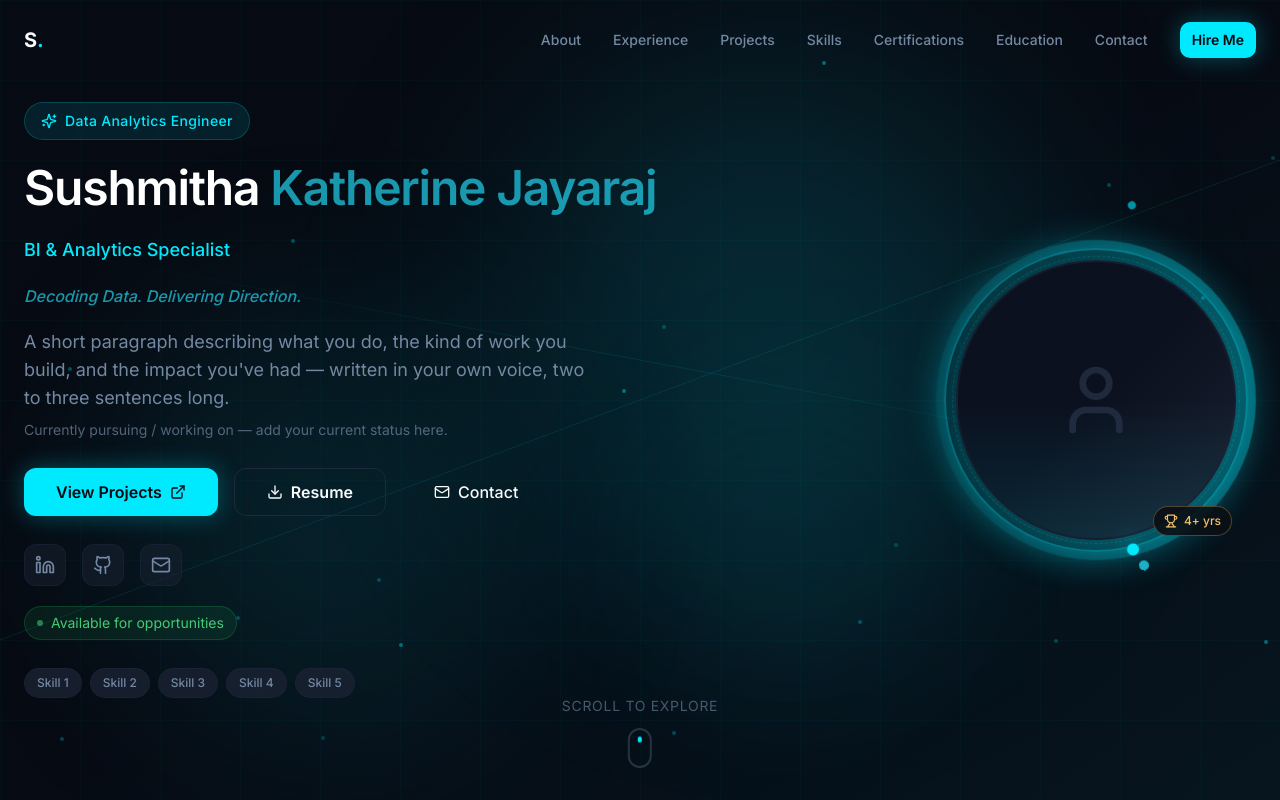
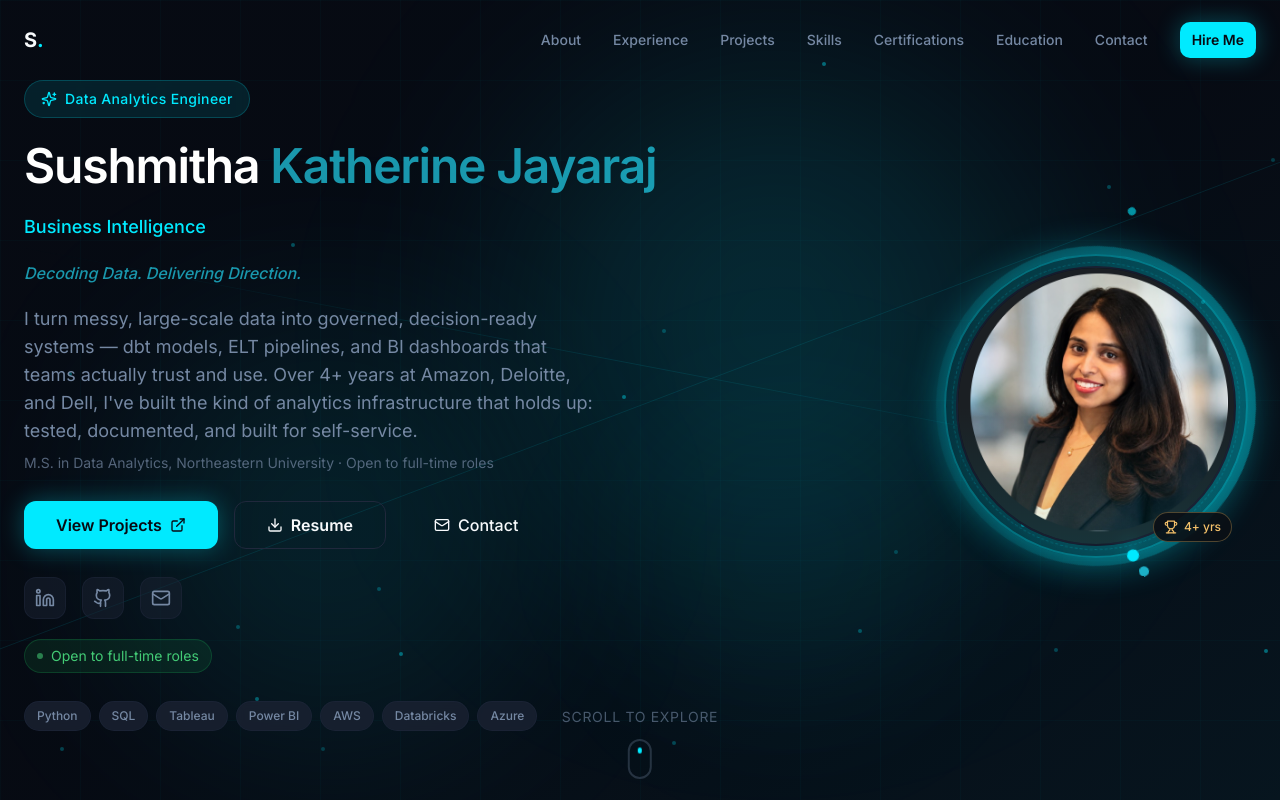
Before and after one commit to sushmitha-lab/SushmithaKatherine-portfolio, a React (Vite) app: page / in a window 1280 px wide. Shown: the top 800 px of the page. Built offline with nearby package versions, Linux system fonts and the light colour scheme.

Commit message:
Fill in hero section with real content

```diff
--- a/src/components/Footer.tsx
+++ b/src/components/Footer.tsx
@@ -14,15 +14,14 @@ const Footer = () => {
           <div className="text-center">
             <h3 className="text-2xl font-bold gradient-text mb-2">Sushmitha Katherine Jayaraj</h3>
             {/* ✏️ update specialties */}
-            <p className="text-sm text-muted-foreground">Data Analytics Engineer • Specialty One • Specialty Two</p>
+            <p className="text-sm text-muted-foreground">Data Analyst • Data Engineer • Business Intelligence</p>
           </div>
 
           <div className="flex items-center gap-4">
-            {/* ✏️ update hrefs */}
             {[
-              { icon: Github, href: '#', label: 'GitHub' },
-              { icon: Linkedin, href: '#', label: 'LinkedIn' },
-              { icon: Mail, href: 'mailto:you@example.com', label: 'Email' },
+              { icon: Github, href: 'https://github.com/sushmitha-lab', label: 'GitHub' },
+              { icon: Linkedin, href: 'https://www.linkedin.com/in/sushmitha-katherine-69387b189/', label: 'LinkedIn' },
+              { icon: Mail, href: 'mailto:sushmithakatherine1@gmail.com', label: 'Email' },
             ].map((social, index) => (
               <a
                 key={index}
--- a/src/components/HeroSection.tsx
+++ b/src/components/HeroSection.tsx
@@ -4,9 +4,10 @@ import { useEffect, useState } from 'react';
 
 // ✏️ Rotating role titles shown under your name
 const roles = [
-  "Data Analytics Engineer",
-  "Cloud Data Engineer",
-  "BI & Analytics Specialist",
+  "Data Analyst",
+  "Data Engineer",
+  "Business Intelligence",
+  "Data Scientist",
 ];
 
 const HeroSection = () => {
@@ -105,14 +106,16 @@ const HeroSection = () => {
               Decoding Data. Delivering Direction.
             </p>
 
-            {/* Summary — ✏️ replace with your own bio */}
+            {/* Summary */}
             <div className="space-y-2">
               <p className="text-base md:text-lg text-muted-foreground max-w-xl leading-relaxed">
-                A short paragraph describing what you do, the kind of work you build, and the impact
-                you've had — written in your own voice, two to three sentences long.
+                I turn messy, large-scale data into governed, decision-ready systems — dbt models,
+                ELT pipelines, and BI dashboards that teams actually trust and use. Over 4+ years
+                at Amazon, Deloitte, and Dell, I've built the kind of analytics infrastructure that
+                holds up: tested, documented, and built for self-service.
               </p>
               <p className="text-sm text-muted-foreground/70">
-                Currently pursuing / working on — add your current status here.
+                M.S. in Data Analytics, Northeastern University · Open to full-time roles
               </p>
             </div>
 
@@ -125,7 +128,6 @@ const HeroSection = () => {
                 </a>
               </Button>
               <Button variant="heroOutline" size="lg" className="group" asChild>
-                {/* ✏️ point this at your resume file */}
                 <a href="/resume.pdf" target="_blank" rel="noopener noreferrer">
                   <Download className="mr-2 h-4 w-4 transition-transform group-hover:-translate-y-0.5" />
                   Resume
@@ -139,10 +141,10 @@ const HeroSection = () => {
               </Button>
             </div>
 
-            {/* Social Icons — ✏️ update hrefs */}
+            {/* Social Icons */}
             <div className="flex items-center gap-4 pt-2">
               <a
-                href="#"
+                href="https://www.linkedin.com/in/sushmitha-katherine-69387b189/"
                 target="_blank"
                 rel="noopener noreferrer"
                 className="p-2.5 rounded-lg bg-secondary/50 border border-border/50 hover:border-primary/40 hover:bg-primary/10 transition-all duration-300"
@@ -151,7 +153,7 @@ const HeroSection = () => {
                 <Linkedin className="w-5 h-5 text-muted-foreground hover:text-primary transition-colors" />
               </a>
               <a
-                href="#"
+                href="https://github.com/sushmitha-lab"
                 target="_blank"
                 rel="noopener noreferrer"
                 className="p-2.5 rounded-lg bg-secondary/50 border border-border/50 hover:border-primary/40 hover:bg-primary/10 transition-all duration-300"
@@ -160,7 +162,7 @@ const HeroSection = () => {
                 <Github className="w-5 h-5 text-muted-foreground hover:text-primary transition-colors" />
               </a>
               <a
-                href="mailto:you@example.com"
+                href="mailto:sushmithakatherine1@gmail.com"
                 className="p-2.5 rounded-lg bg-secondary/50 border border-border/50 hover:border-primary/40 hover:bg-primary/10 transition-all duration-300"
                 aria-label="Email"
               >
@@ -171,12 +173,12 @@ const HeroSection = () => {
             {/* Availability */}
             <div className="inline-flex items-center gap-2 px-3 py-1.5 rounded-full bg-green-500/10 border border-green-500/20">
               <div className="w-1.5 h-1.5 rounded-full bg-green-400 animate-pulse" />
-              <span className="text-sm text-green-400/90 font-normal">Available for opportunities</span>
+              <span className="text-sm text-green-400/90 font-normal">Open to full-time roles</span>
             </div>
 
-            {/* ✏️ Tech Stack Pills */}
+            {/* Tech Stack Pills */}
             <div className="flex flex-wrap gap-2 pt-2">
-              {['Skill 1', 'Skill 2', 'Skill 3', 'Skill 4', 'Skill 5'].map((tech) => (
+              {['Python', 'SQL', 'Tableau', 'Power BI', 'AWS', 'Databricks', 'Azure'].map((tech) => (
                 <span
                   key={tech}
                   className="px-3 py-1.5 text-xs font-medium bg-secondary/80 border border-border/50 rounded-full text-muted-foreground backdrop-blur-sm hover:border-primary/30 hover:text-foreground transition-colors cursor-default"
@@ -201,8 +203,11 @@ const HeroSection = () => {
               />
 
               <div className="absolute inset-5 rounded-full bg-gradient-to-br from-card via-card to-secondary border-2 border-border/50 overflow-hidden shadow-2xl shadow-primary/20 flex items-center justify-center">
-                {/* ✏️ replace with <img src="/your-photo.jpg" alt="Sushmitha Katherine Jayaraj" className="w-full h-full object-cover object-center" /> */}
-                <User className="w-20 h-20 text-border" />
+                <img
+                  src="/photo.jpg"
+                  alt="Sushmitha Katherine Jayaraj"
+                  className="w-full h-full object-cover object-center"
+                />
                 <div className="absolute inset-0 bg-gradient-to-t from-primary/10 via-transparent to-transparent" />
               </div>
 
```
Also changed, not shown: public/photo.jpg (added), 1 other file (tests, documents, lock files or other folders).
